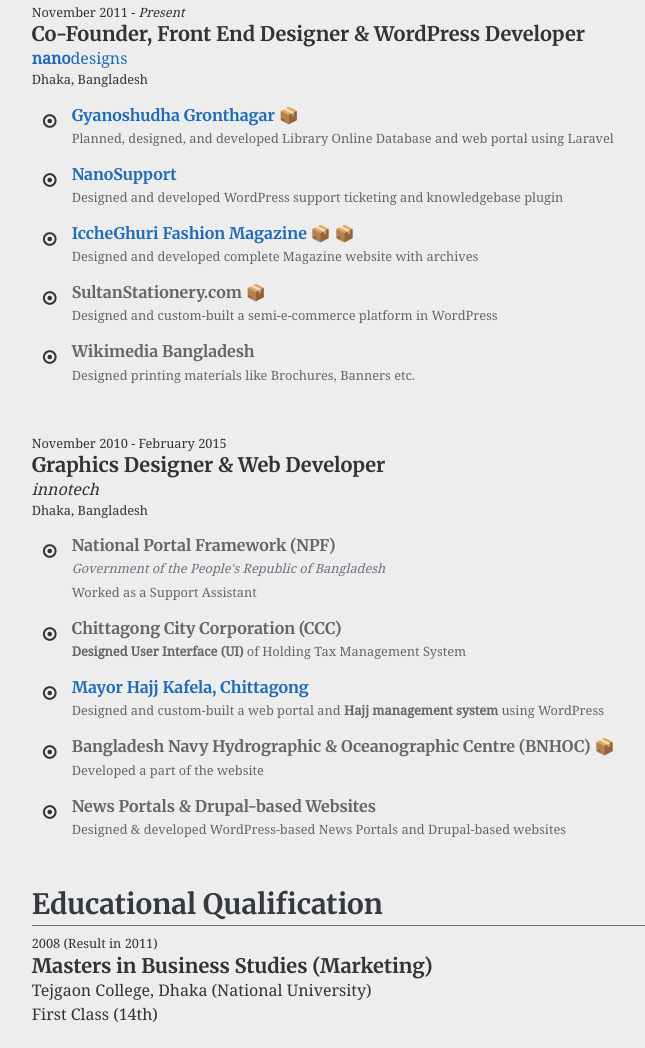
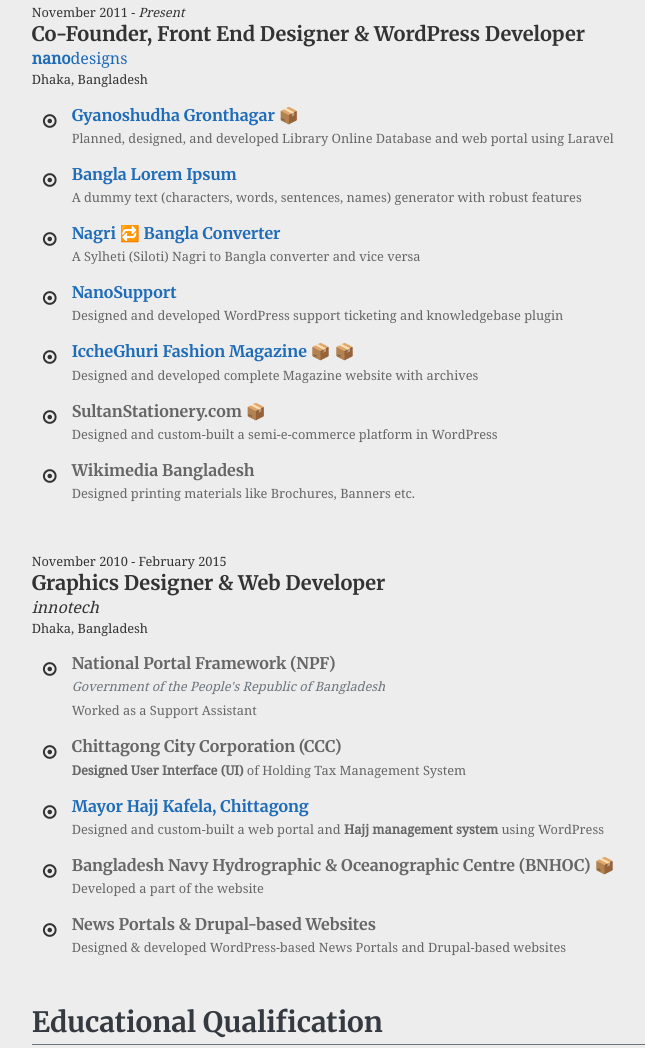
Before and after one commit to mayeenulislam/mayeenulislam.github.io, a website: page index.html in a window 1280 px wide. Shown: the part 1509-2557 px from the top of the page, without its empty margins (443-1088 px from the left). Drawn offline with Linux system fonts and the light colour scheme; no server answers.

Commit message:
Add More personal projects

```diff
--- a/index.html
+++ b/index.html
@@ -238,6 +238,22 @@
                                         <a href="https://web.archive.org/web/20201008165042/https://gg.nanodesignsbd.com/" data-toggle="tooltip" title="Archived" target="_blank" rel="noopener nofollow">📦<span class="sr-only">Archived</span></a>
                                     </h5>
                                     <small>Planned, designed, and developed Library Online Database and web portal using Laravel</small>
+                                </li>
+                                <li class="mb-3">
+                                    <h5 class="h6 my-0">
+                                        <a href="https://mayeenulislam.github.io/bangla-lorem-ipsum/" target="_blank" rel="noopener">
+                                            Bangla Lorem Ipsum
+                                        </a>
+                                    </h5>
+                                    <small>A dummy text (characters, words, sentences, names) generator with robust features</small>
+                                </li>
+                                <li class="mb-3">
+                                    <h5 class="h6 my-0">
+                                        <a href="https://mayeenulislam.github.io/nagri-bangla/" target="_blank" rel="noopener">
+                                            Nagri 🔁 Bangla Converter
+                                        </a>
+                                    </h5>
+                                    <small>A Sylheti (Siloti) Nagri to Bangla converter and vice versa</small>
                                 </li>
                                 <li class="mb-3">
                                     <h5 class="h6 my-0">
@@ -538,6 +554,7 @@
                         <h3 id="technical-skill" class="section-head position-relative border-bottom border-secondary pb-1"><a href="#technical-skill" class="text-decoration-none text-dark">Technical Skill</a> <small class="text-muted h6">(A-Z)</small></h3>
                         <ul class="skill-badges small">
                             <li>Adobe XD</li>
+                            <li>Alpine JS</li>
                             <li>Asana</li>
                             <li><abbr title="Amazon Web Services">AWS</abbr></li>
                             <li>Bitbucket</li>
@@ -579,6 +596,7 @@
                             <li><abbr title="REpresentational State Transfer">REST</abbr></li>
                             <li>Sass</li>
                             <li>Slack</li>
+                            <li>TailwindCSS</li>
                             <li>Terminal</li>
                             <li>TortoiseGit</li>
                             <li>TortoiseSVN</li>
```
